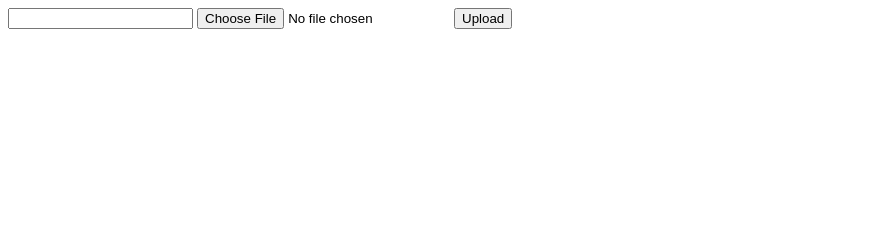
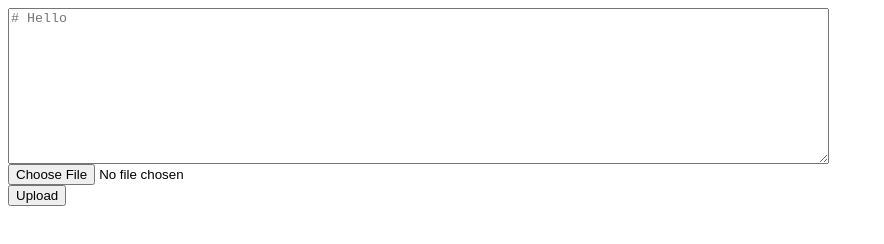
Before and after one commit to bryanchun/COMP4651, a website: page md2html/index.html in a window 1280 px wide. Shown: the whole page, without its empty margins (0-884 px from the left). Drawn offline with Linux system fonts and the light colour scheme.

Commit message:
Completed plain-text input version

```diff
--- a/md2html/index.html
+++ b/md2html/index.html
@@ -3,12 +3,17 @@
     <head>
         <meta charset="UTF-8">
         <title>md2html</title>
+        <style>
+            form * {
+                display: block;
+            }
+        </style>
     </head>
     <body>
         <form method="post" action="/function/md2html/">
             <!-- enctype="multipart/form-data" -->
-            <input type="text" name="markdown">
-            <!-- <textarea type="text" name="markdown"rows="10" cols="100" placeholder="# Hello"></textarea> -->
+            <!-- <input type="text" name="markdown-line"> -->
+            <textarea type="text" name="markdown"rows="10" cols="100" placeholder="# Hello"></textarea>
             <input type="file" name="file" value="*.md">
             <input type="submit" value="Upload">
         </form>
```
